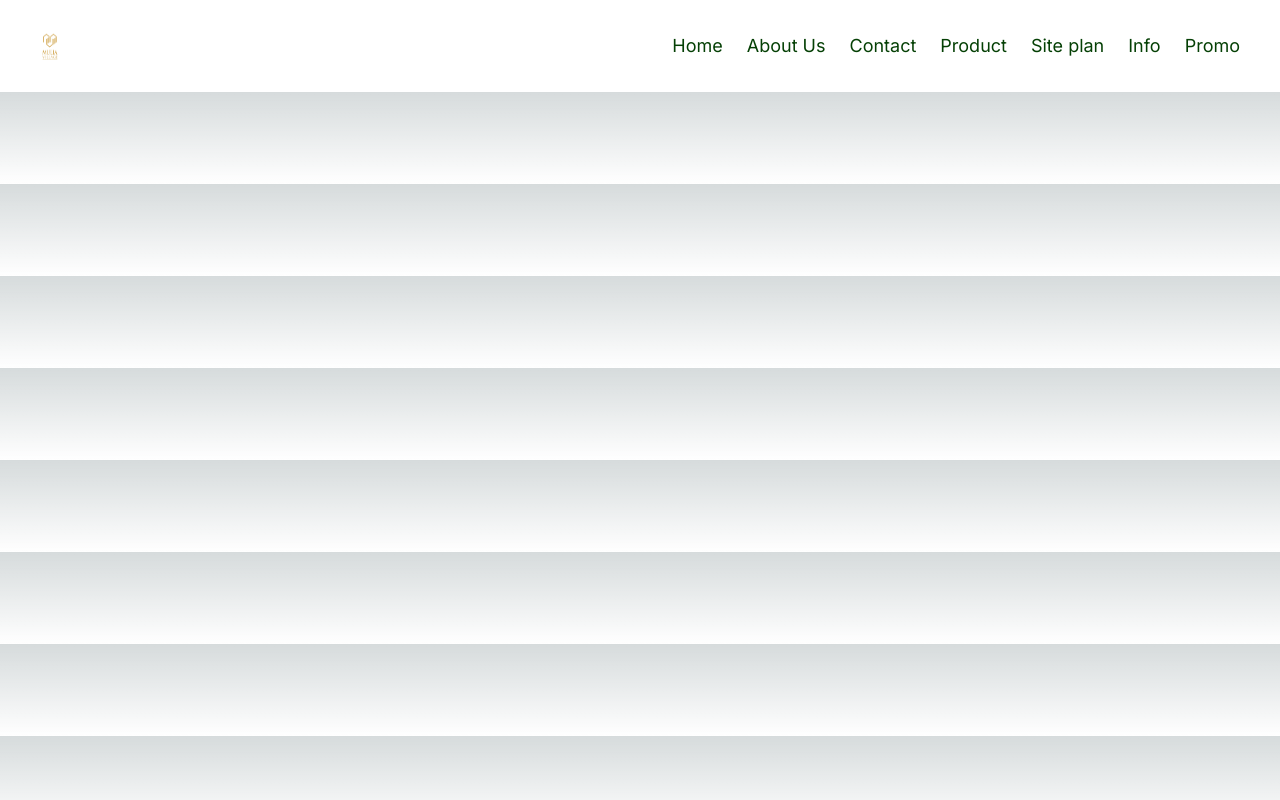
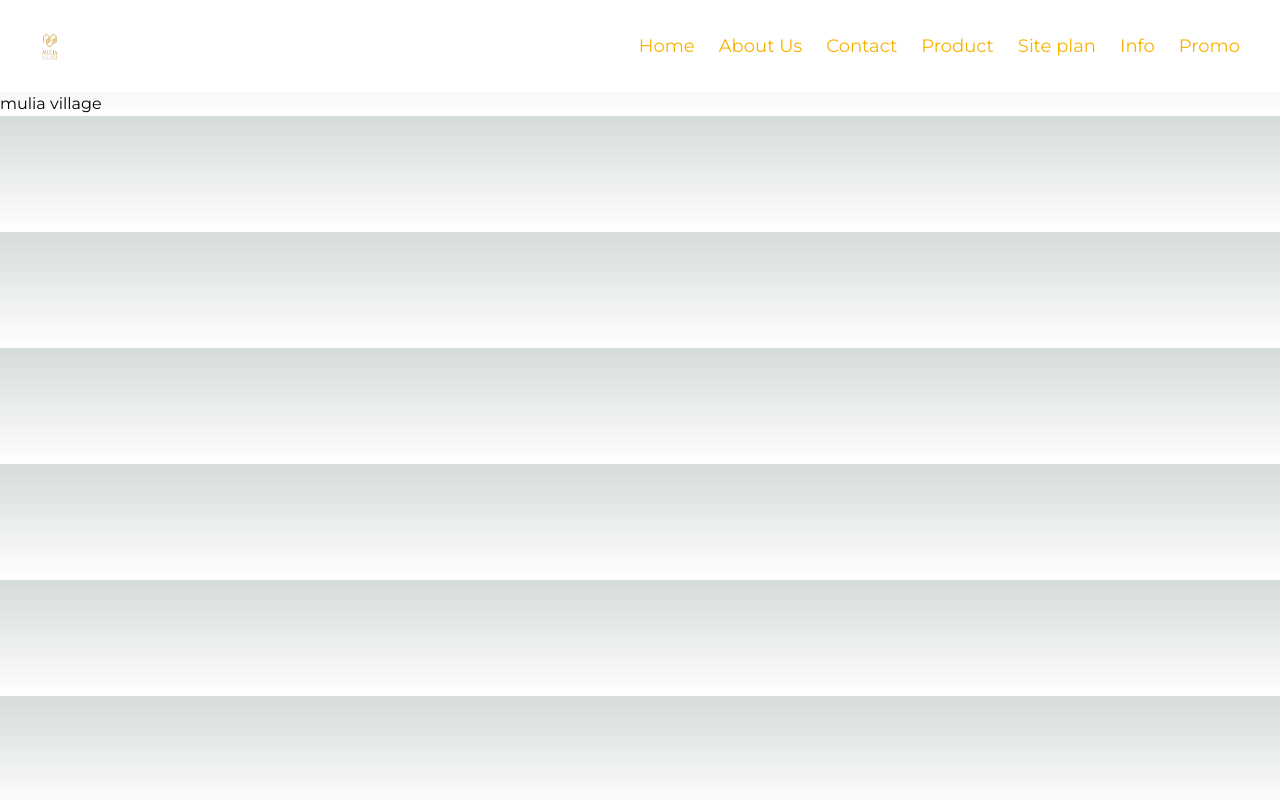
Before and after one commit to isaf123/mulia-village, a Next.js app: page / in a window 1280 px wide. Built offline with nearby package versions, Linux system fonts and the light colour scheme.

Commit message:
update font

```diff
--- a/src/app/layout.tsx
+++ b/src/app/layout.tsx
@@ -1,8 +1,9 @@
 import type { Metadata } from "next";
-import { Inter } from "next/font/google";
+import { Inter, Montserrat } from "next/font/google";
 import "./globals.css";
 import NavbarDesktop from "@/components/Navbar";
 
+const montserrat = Montserrat({ subsets: ["latin"] });
 const inter = Inter({ subsets: ["latin"] });
 
 export const metadata: Metadata = {
@@ -17,7 +18,7 @@ export default function RootLayout({
 }>) {
   return (
     <html lang="en">
-      <body className={inter.className}>
+      <body className={montserrat.className}>
         <NavbarDesktop />
         {children}
       </body>
--- a/src/app/page.tsx
+++ b/src/app/page.tsx
@@ -1,5 +1,5 @@
 import Image from "next/image";
 
 export default function Home() {
-  return <div></div>;
+  return <div>mulia village</div>;
 }
--- a/src/components/Navbar.tsx
+++ b/src/components/Navbar.tsx
@@ -8,7 +8,7 @@ const NavbarDesktop: React.FunctionComponent<INavbarDesktopProps> = (props) => {
     <div className="w-full h-fit flex justify-between bg-white px-10 py-8">
       <Image src={"/logo-muliavillage.png"} alt="" width={20} height={16} />
       <div
-        className="text-lg text-color1 flex gap-6
+        className="text-lg text-color2 flex gap-6
       "
       >
         <p>Home</p>
```
